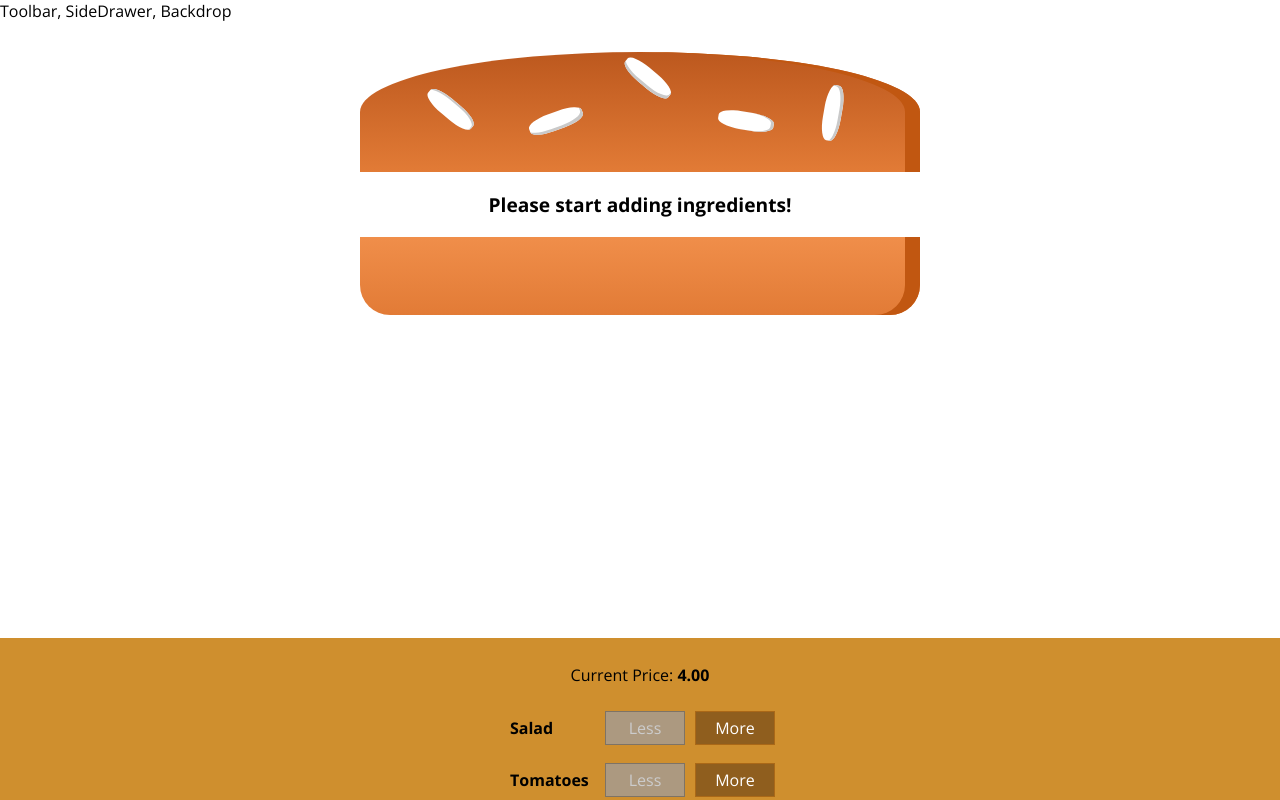
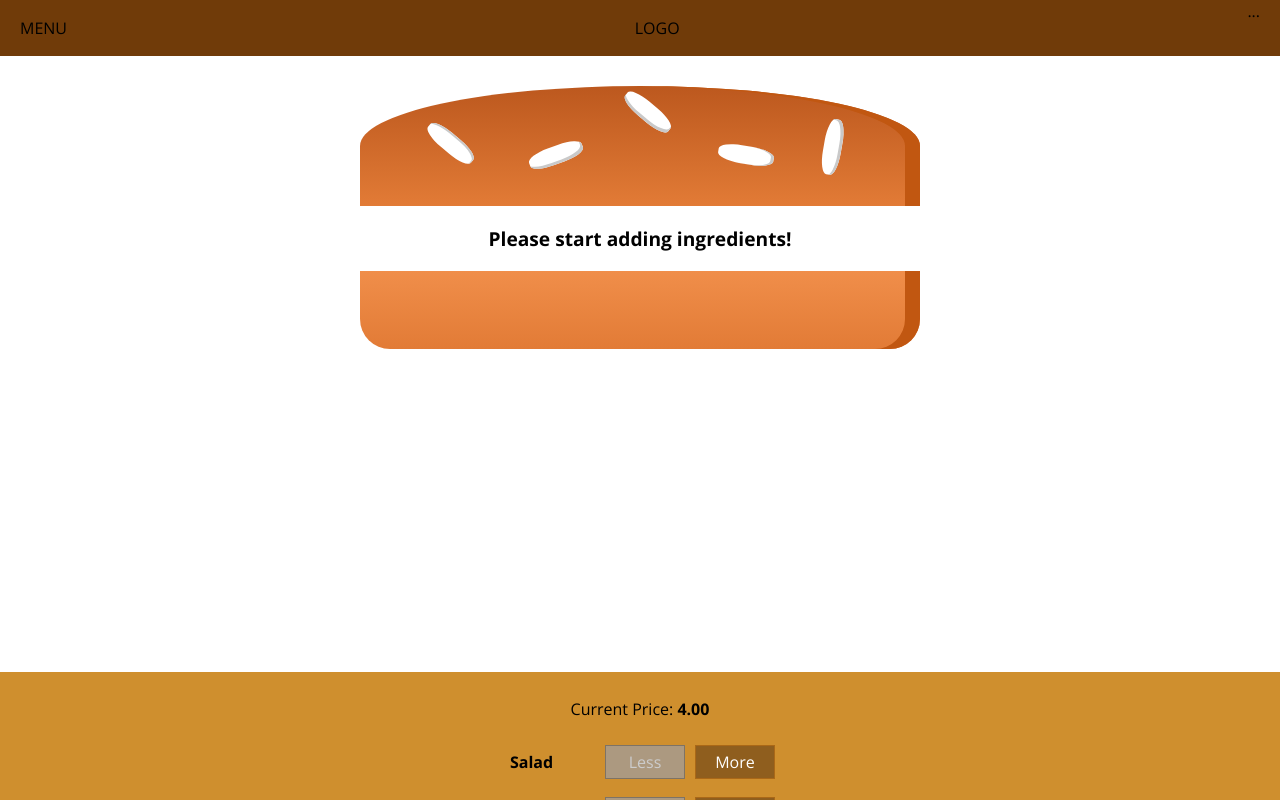
Before and after one commit to AmirArreaza/PernilBuilder, a React (Create React App) app: page / in a window 1280 px wide. Shown: the top 800 px of the page. Built offline with nearby package versions, Linux system fonts and the light colour scheme.

Commit message:
Added the toolbar component

```diff
--- a/src/components/Layout/Layout.js
+++ b/src/components/Layout/Layout.js
@@ -2,10 +2,11 @@
 
 import Auxiliary from "../../hoc/Auxiliary";
 import classes from './Layout.module.css';
+import Toolbar from '../Navigation/Toolbar/Toolbar';
 
 const layout = (props) => (
   <Auxiliary>
-    <div>Toolbar, SideDrawer, Backdrop</div>
+    <Toolbar />
     <main className={classes.Content}>
       {props.children}
     </main>
--- a/src/components/Layout/Layout.module.css
+++ b/src/components/Layout/Layout.module.css
@@ -1,3 +1,3 @@
 .Content {
-    margin-top: 16px;
+    margin-top: 72px;
 }
--- /dev/null
+++ b/src/components/Navigation/Toolbar/Toolbar.js
@@ -0,0 +1,14 @@
+import React from 'react';
+import classes from './Toolbar.module.css'
+
+const toolbar = (props) => (
+    <header className={classes.Toolbar}>
+        <div>MENU</div>
+        <div>LOGO</div>
+        <nav>
+            ...
+        </nav>
+    </header>
+);
+
+export default toolbar;
--- /dev/null
+++ b/src/components/Navigation/Toolbar/Toolbar.module.css
@@ -0,0 +1,18 @@
+.Toolbar {
+    height: 56px;
+    width: 100%;
+    position: fixed;
+    top: 0;
+    left: 0;
+    background-color: #703b09;
+    display: flex;
+    justify-content: space-between;
+    align-items: center;
+    padding: 0 20px;
+    box-sizing: border-box;
+    z-index: 90;
+}
+
+.Toolbar nav {
+    height: 100%;
+}
```
